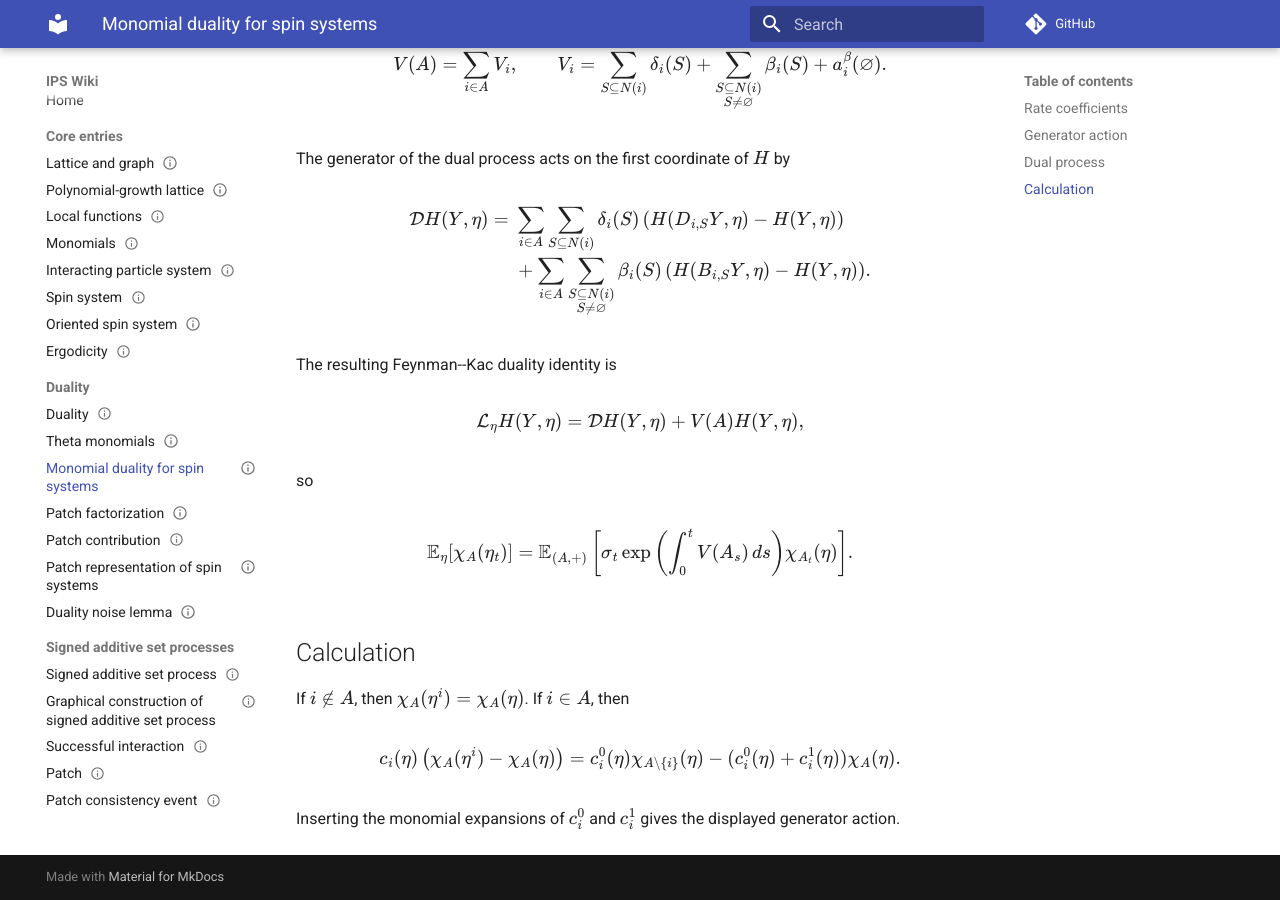
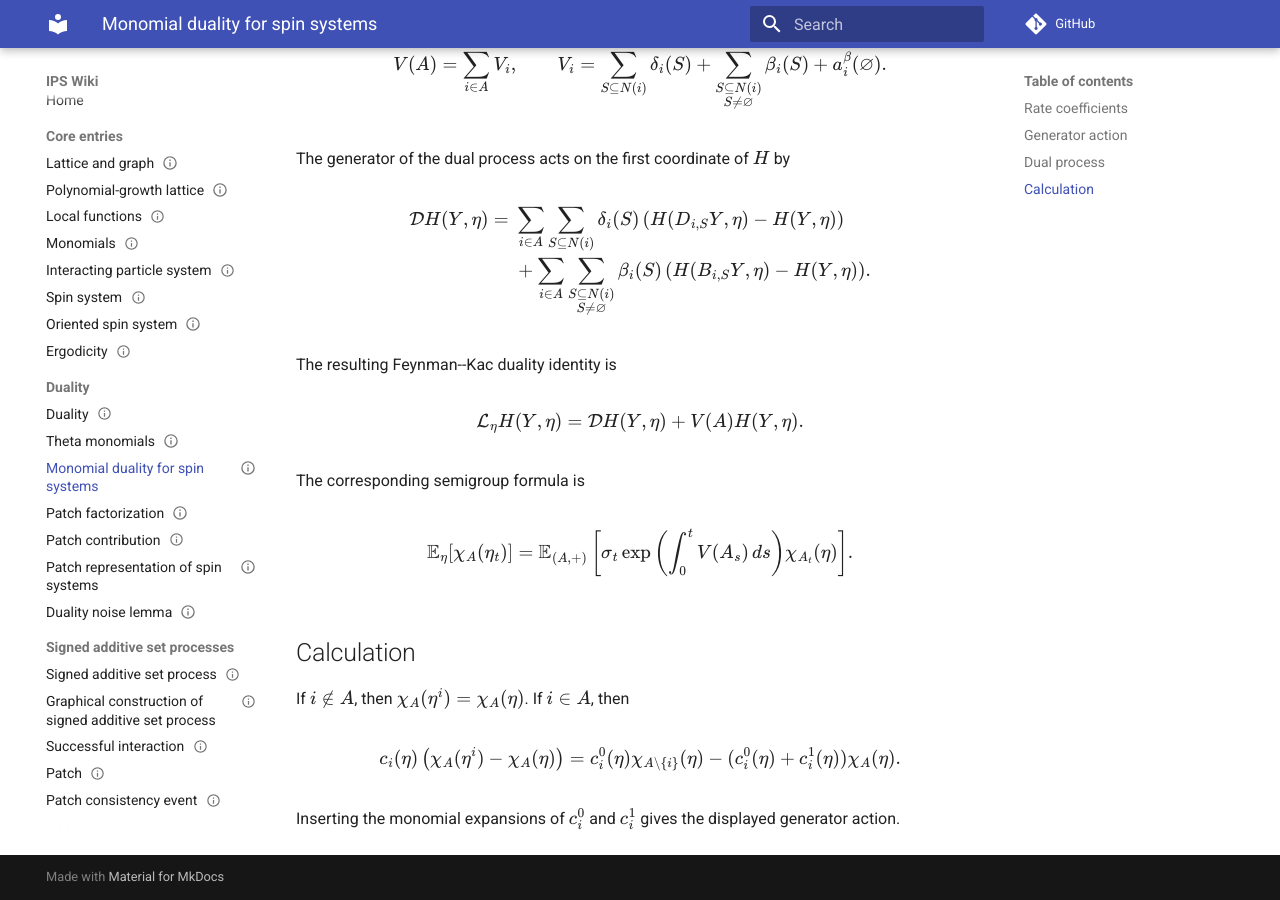
Before and after one commit to maciejgluchowski86-beep/ips-wiki, an MkDocs documentation site: the page built from docs/entries/monomial-duality-for-spin-systems.md, in a window 1280 px wide and 900 px high, scrolled down 1912 px. Built offline with MkDocs 1.6.1 and Material for MkDocs 9.7.7, drawn with Linux system fonts in a browser that asks for light colours; comment, search, counter and statistics services are not loaded.

Commit message:
remove display bridge in monomial duality

```diff
--- a/docs/entries/monomial-duality-for-spin-systems.md
+++ b/docs/entries/monomial-duality-for-spin-systems.md
@@ -121,10 +121,10 @@ The resulting Feynman--Kac duality identity is
 $$
 \cL_\eta H(Y,\eta)
 =
-\cD H(Y,\eta)+V(A)H(Y,\eta),
+\cD H(Y,\eta)+V(A)H(Y,\eta).
 $$
 
-so
+The corresponding semigroup formula is
 
 $$
 \E_\eta[\chi_A(\eta_t)]
```
